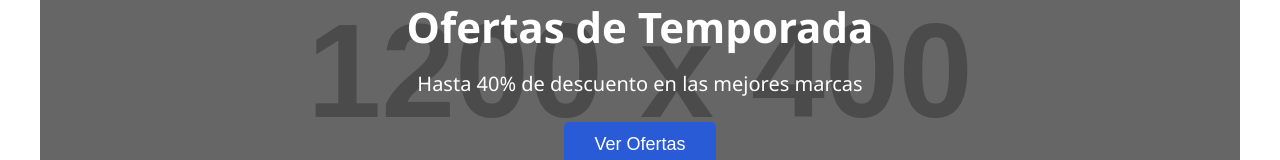
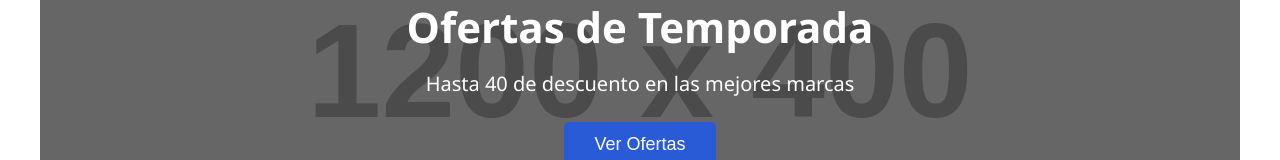
Before and after one commit to JSJDVDBBD/ventass, an Angular app: page / in a window 1280 px wide. Shown: the part 176-336 px from the top of the page. Built offline with nearby package versions, Linux system fonts and the light colour scheme.

Commit message:
Version.0.1.7

```diff
--- a/src/app/pages/home/home.css
+++ b/src/app/pages/home/home.css
@@ -1,7 +1,7 @@
 /* laptop-store.component.css */
 .laptop-store {
   font-family: 'Segoe UI', Tahoma, Geneva, Verdana, sans-serif;
-  color: #333;
+  color: #310808;
   max-width: 1200px;
   margin: 0 auto;
 }
--- a/src/app/pages/home/home.html
+++ b/src/app/pages/home/home.html
@@ -4,7 +4,7 @@
   <section class="hero-banner">
     <div class="hero-content">
       <h2>Ofertas de Temporada</h2>
-      <p>Hasta 40% de descuento en las mejores marcas</p>
+      <p>Hasta 40 de descuento en las mejores marcas</p>
       <button class="cta-button">Ver Ofertas</button>
     </div>
   </section>
--- a/src/app/pages/products/products.css
+++ b/src/app/pages/products/products.css
@@ -5,7 +5,7 @@
   margin: 0 auto 30px;
   overflow: hidden;
   border-radius: 8px;
-  box-shadow: 0 4px 8px rgba(179, 103, 103, 0.2);
+  box-shadow: 0 4px 8px rgba(255, 255, 255, 0.2);
 }
 
 .carousel-slide {
```
